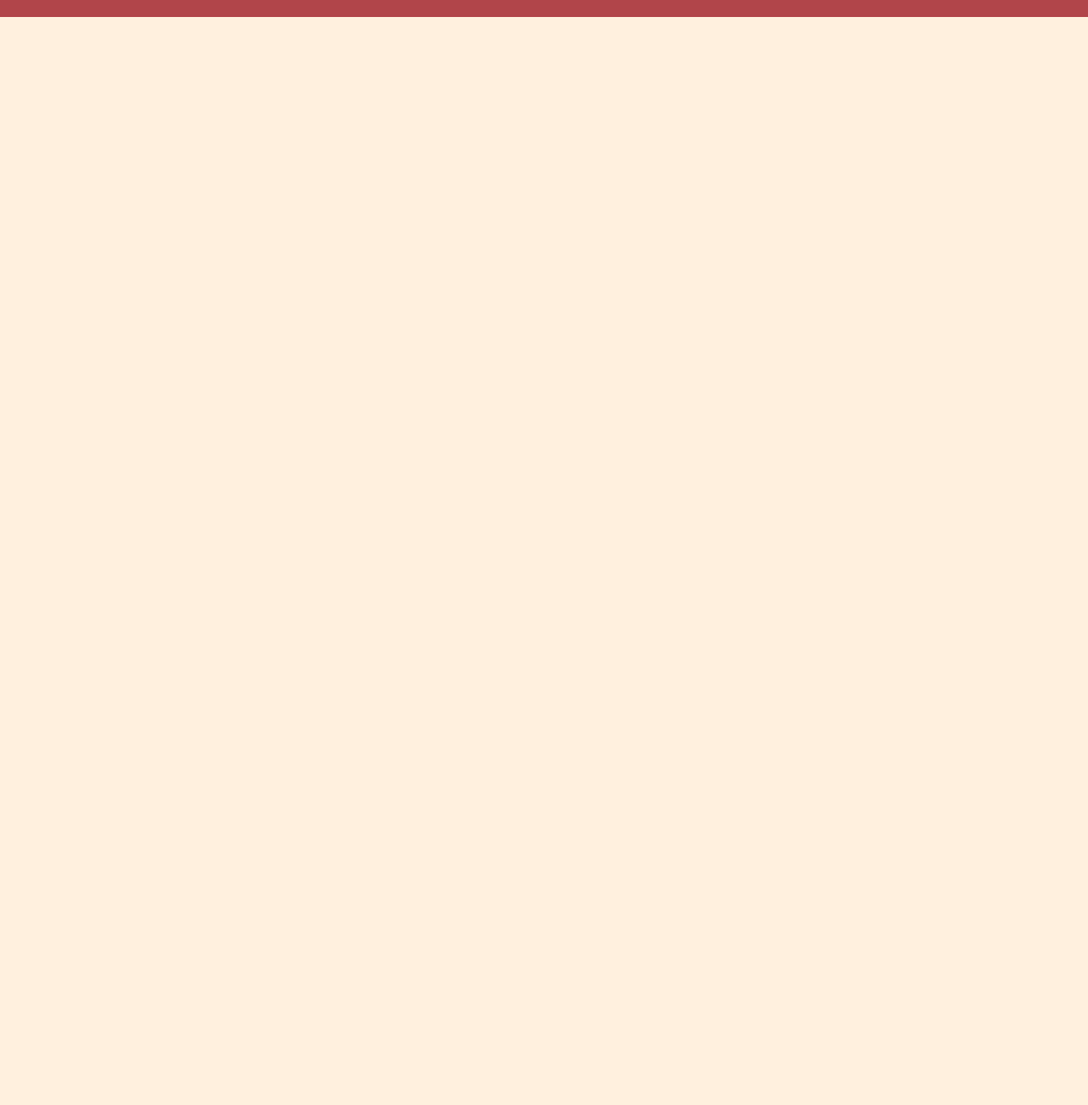
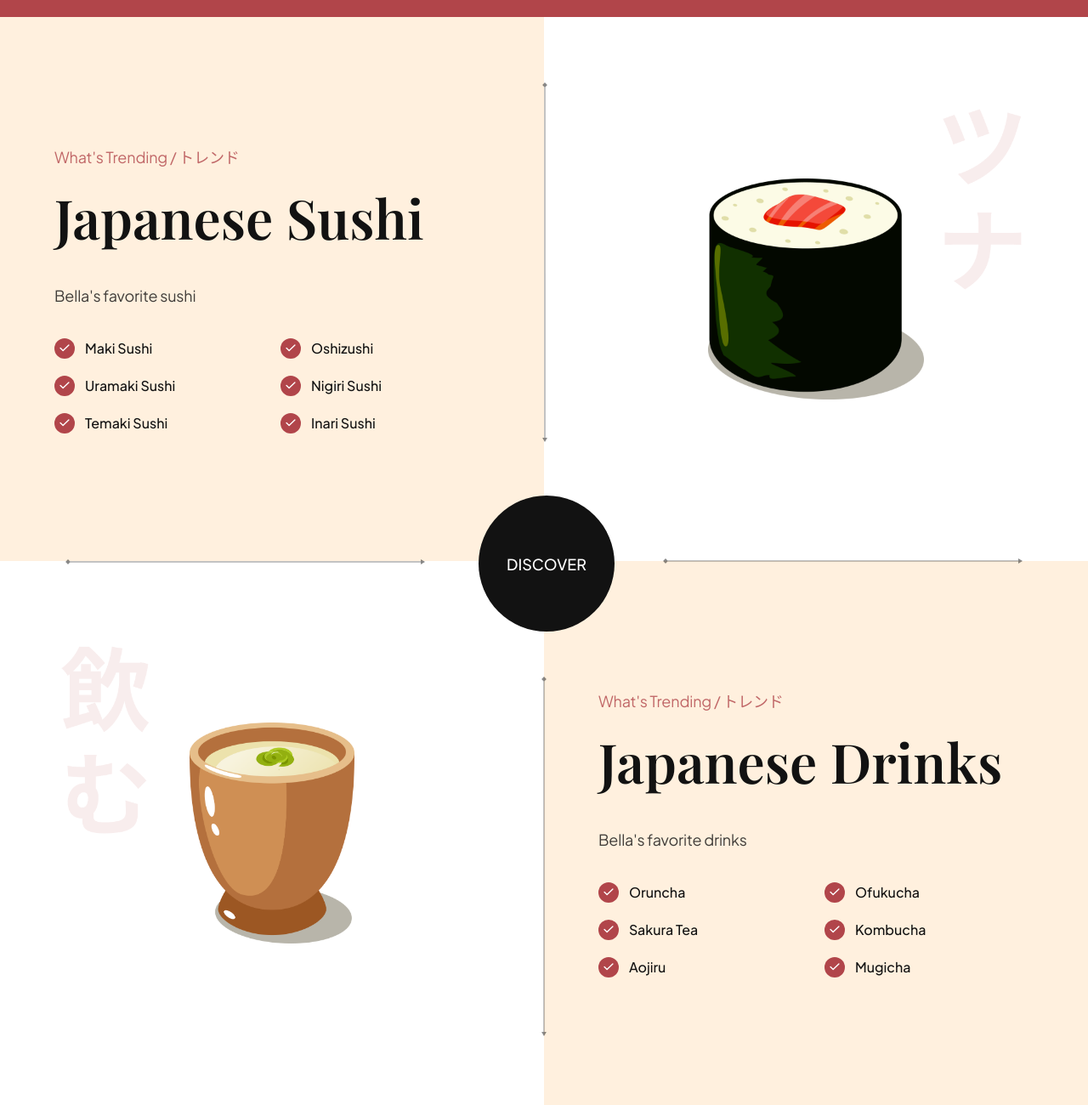
Before and after one commit to MattUnderscoreZhang/FrontEndTutorials, a website built with Vite: page sushi_website/index.html in a window 1280 px wide. Shown: the part 2473-3773 px from the top of the page at 85% size. Before the commit the page ends 2493 px from the top, so only its background shows below. Built offline with nearby package versions, Linux system fonts and the light colour scheme.

Commit message:
Trending food and drinks section

```diff
--- a/sushi_website/css/sections/trending.css
+++ b/sushi_website/css/sections/trending.css
@@ -0,0 +1,149 @@
+.trending {
+    position: relative;
+    display: flex;
+    flex-direction: column;
+    overflow: hidden;
+}
+
+.trending__discover {
+}
+
+.trending-sushi, .trending-drink {
+    width: 100%;
+    min-height: 640px;
+    display: flex;
+    flex-direction: row;
+}
+
+.trending__content {
+    flex: 1;
+    display: flex;
+    justify-content: center;
+    flex-direction: column;
+    padding: 32px 64px;
+}
+
+.trending__list {
+    list-style: none;
+    flex-wrap: wrap;
+    gap: 20px;
+}
+
+.trending__list li {
+    flex: 1;
+    display: flex;
+    align-items: center;
+    flex-direction: row;
+    gap: 12px;
+    min-width: 210px;
+}
+
+.trending__icon {
+    width: 24px;
+    height: 24px;
+    background-color: var(--primary-color);
+    border-radius: 100%;
+}
+
+.trending__icon img {
+    width: 50%;
+    height: 50%;
+    object-fit: contain;
+}
+
+.trending__list p {
+    flex: 1;
+    font-size: 16px;
+    font-weight: 500;
+    font-family: var(--plus-jakarta-sans);
+    color: var(--secondary-color);
+}
+
+.trending__image {
+    flex: 1;
+    position: relative;
+    padding: 32px 64px;
+    background-var: var(--color-white);
+    background-repeat: no-repeat;
+    background-size: contain;
+    background-position: center;
+}
+
+.trending-sushi .trending__image {
+    background-image: url('../../assets/japanese_sushi.png');
+    background-color: var(--color-white);
+}
+
+.trending-drink .trending__image {
+    background-image: url('../../assets/japanese_drinks.png');
+    background-color: var(--color-white);
+}
+
+.trending__image img {
+    width: 254px;
+    height: 260px;
+    object-fit: contain;
+}
+
+.trending__discover {
+    position: absolute;
+    top: 44%;
+    left: 44%;
+    z-index: 1;
+    width: 160px;
+    height: 160px;
+    background-color: var(--secondary-color);
+    border-radius: 100%;
+    display: flex;
+    justify-content: center;
+    align-items: center;
+}
+
+.trending__discover p {
+    color: #fff;
+    text-transform: uppercase;
+    font-size: 18px;
+    font-weight: 500;
+    font-family: var(--plus-jakarta-sans);
+}
+
+.trending__arrow {
+    position: absolute;
+    z-index: 1;
+}
+
+.trending__arrow img {
+    object-fit: contain;
+}
+
+.trending__arrow-left {
+    left: -2.5px;
+    top: 12%;
+}
+
+.trending__arrow-left img,
+.trending__arrow-top img {
+    width: auto;
+    height: 100%;
+}
+
+.trending__arrow-top {
+    top: -10.5px;
+    left: 12%;
+}
+
+.trending__arrow-bottom {
+    bottom: -6.5px;
+    right: 12%;
+}
+
+.trending__arrow-bottom img,
+.trending__arrow-right img {
+    width: 100%;
+    height: auto;
+}
+
+.trending__arrow-right {
+    right: -2.5px;
+    bottom: 12%;
+}
--- a/sushi_website/index.html
+++ b/sushi_website/index.html
@@ -160,6 +160,119 @@
                 <img src="assets/arrow-right.svg" alt="arrow-right">
             </button>
         </section>
+        <section class="trending" id="food">
+            <section class="trending-sushi">
+                <div class="trending__content" data-aos="fade-right">
+                    <p class="sushi__subtitle">What's Trending / トレンド</p>
+                    <h3 class="sushi__title">Japanese Sushi</h3>
+                    <p class="sushi__description">Bella's favorite sushi</p>
+                    <ul class="trending__list flex-between">
+                        <li>
+                            <div class="trending__icon flex-center">
+                                <img src="assets/check.svg" alt="check">
+                            </div>
+                            <p>Maki Sushi</p>
+                        </li>
+                        <li>
+                            <div class="trending__icon flex-center">
+                                <img src="assets/check.svg" alt="check">
+                            </div>
+                            <p>Oshizushi</p>
+                        </li>
+                        <li>
+                            <div class="trending__icon flex-center">
+                                <img src="assets/check.svg" alt="check">
+                            </div>
+                            <p>Uramaki Sushi</p>
+                        </li>
+                        <li>
+                            <div class="trending__icon flex-center">
+                                <img src="assets/check.svg" alt="check">
+                            </div>
+                            <p>Nigiri Sushi</p>
+                        </li>
+                        <li>
+                            <div class="trending__icon flex-center">
+                                <img src="assets/check.svg" alt="check">
+                            </div>
+                            <p>Temaki Sushi</p>
+                        </li>
+                        <li>
+                            <div class="trending__icon flex-center">
+                                <img src="assets/check.svg" alt="check">
+                            </div>
+                            <p>Inari Sushi</p>
+                        </li>
+                    </ul>
+                </div>
+                <div class="trending__image flex-center">
+                    <img src="assets/sushi-5.png" alt="sushi-5" data-aos="fade-left">
+                    <div class="trending__arrow trending__arrow-left">
+                        <img src="assets/arrow-vertical.svg" alt="arrow vertical">
+                    </div>
+                    <div class="trending__arrow trending__arrow-bottom">
+                        <img src="assets/arrow-horizontal.svg" alt="arrow horizontal">
+                    </div>
+                </div>
+            </section>
+            <div class="trending__discover" data-aos="zoom-in">
+                <p>Discover</p>
+            </div>
+            <section class="trending-drink">
+                <div class="trending__image flex-center">
+                    <img src="assets/sushi-4.png" alt="sushi-4" data-aos="fade-right">
+                    <div class="trending__arrow trending__arrow-top">
+                        <img src="assets/arrow-horizontal.svg" alt="arrow horizontal">
+                    </div>
+                    <div class="trending__arrow trending__arrow-right">
+                        <img src="assets/arrow-vertical.svg" alt="arrow vertical">
+                    </div>
+                </div>
+                <div class="trending__content" data-aos="fade-left">
+                    <p class="sushi__subtitle">What's Trending / トレンド</p>
+                    <h3 class="sushi__title">Japanese Drinks</h3>
+                    <p class="sushi__description">Bella's favorite drinks</p>
+                    <ul class="trending__list flex-between">
+                        <li>
+                            <div class="trending__icon flex-center">
+                                <img src="assets/check.svg" alt="check">
+                            </div>
+                            <p>Oruncha</p>
+                        </li>
+                        <li>
+                            <div class="trending__icon flex-center">
+                                <img src="assets/check.svg" alt="check">
+                            </div>
+                            <p>Ofukucha</p>
+                        </li>
+                        <li>
+                            <div class="trending__icon flex-center">
+                                <img src="assets/check.svg" alt="check">
+                            </div>
+                            <p>Sakura Tea</p>
+                        </li>
+                        <li>
+                            <div class="trending__icon flex-center">
+                                <img src="assets/check.svg" alt="check">
+                            </div>
+                            <p>Kombucha</p>
+                        </li>
+                        <li>
+                            <div class="trending__icon flex-center">
+                                <img src="assets/check.svg" alt="check">
+                            </div>
+                            <p>Aojiru</p>
+                        </li>
+                        <li>
+                            <div class="trending__icon flex-center">
+                                <img src="assets/check.svg" alt="check">
+                            </div>
+                            <p>Mugicha</p>
+                        </li>
+                    </ul>
+                </div>
+            </section>
+        </section>
         <script src="js/script.js"></script>
     </body>
 </html>
```
